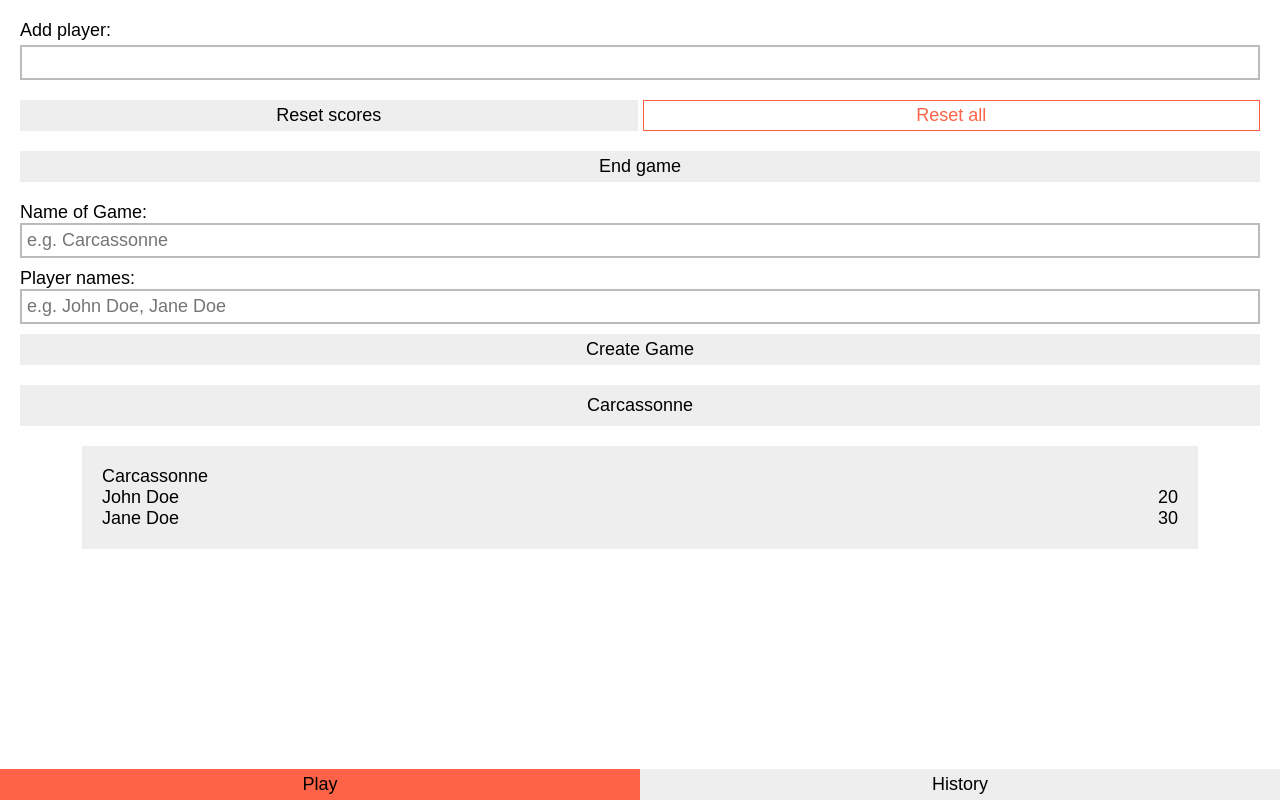
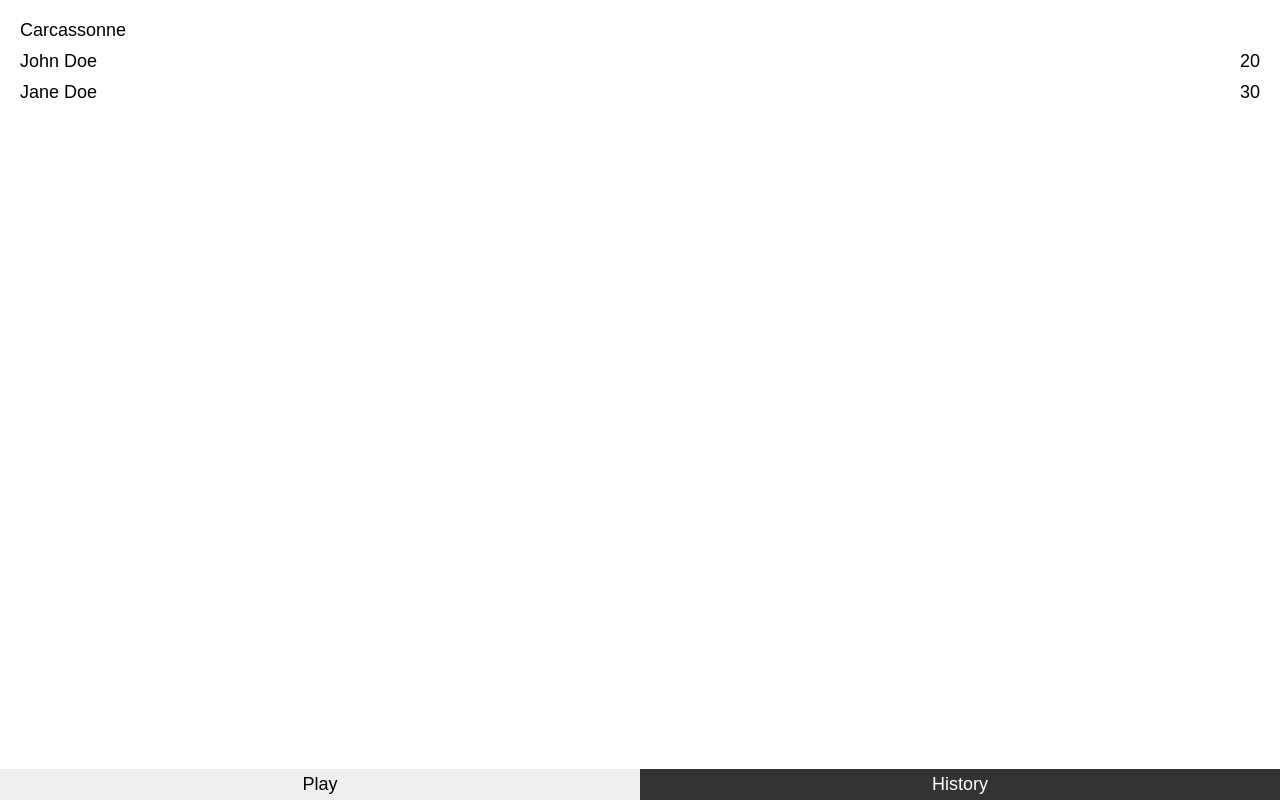
Before and after one commit to VictoriaWika/scorekeeper, a React (Create React App) app: page / in a window 1280 px wide. Both pictures are taken after a click on the button "History". Built offline with nearby package versions, Linux system fonts and the light colour scheme.

Commit message:
Add Navigation functionality + seperate pages

```diff
--- a/src/components/App.js
+++ b/src/components/App.js
@@ -10,9 +10,18 @@
 
 export default function App() {
   const [players, setPlayers] = useState([])
+  const [currentPage, setCurrentPage] = useState('play')
 
   return (
     <StyledApp>
+      {currentPage === 'play' && (
+        <div>
+          <GameForm onCreateGame={data => console.log('onCreateGame', data)} />
+        </div>
+      )}
+      {currentPage === 'game' && (
+        <div>
+          <AppHeader>Carcassonne</AppHeader>
           <PlayerForm onAddPlayer={handleAddPlayer} />
           {players.map(({ name, score }, index) => (
             <Player
@@ -28,9 +37,10 @@
             <ResetButton onClick={resetAll}>Reset all</ResetButton>
           </Buttongrid>
           <Button>End game</Button>
-
-      <GameForm onCreateGame={data => console.log('onCreateGame', data)} />
-      <AppHeader>Carcassonne</AppHeader>
+        </div>
+      )}
+      {currentPage === 'history' && (
+        <div>
           <HistoryEntry
             nameOfGame="Carcassonne"
             players={[
@@ -38,11 +48,12 @@
               { name: 'Jane Doe', score: '30' },
             ]}
           />
-      <Navigation
-        onNavigate={index => console.log(index)}
-        activeIndex={0}
-        pages={['Play', 'History']}
-      />
+        </div>
+      )}
+
+      {(currentPage === 'play' || currentPage === 'history') && (
+        <Navigation currentPage={currentPage} onNavigate={setCurrentPage} />
+      )}
     </StyledApp>
   )
 
@@ -80,6 +91,7 @@
   gap: 20px;
   padding: 20px;
 `
+
 const ResetButton = styled(Button)`
   background: transparent;
   color: tomato;
--- a/src/components/Button.js
+++ b/src/components/Button.js
@@ -2,7 +2,8 @@
 
 export default styled.button`
   padding: 4px;
-  background: ${props => (props.isActive ? 'tomato' : '#eee')};
-  border: 1px solid ${props => (props.isActive ? 'tomato' : '#eee')};
+  background: ${props => (props.isActive ? '#333' : '#eee')};
+  border: 1px solid ${props => (props.isActive ? '#333' : '#eee')};
+  color: ${props => (props.isActive ? 'white' : 'black')};
   font-size: inherit;
 `
--- a/src/components/HistoryEntry.js
+++ b/src/components/HistoryEntry.js
@@ -4,7 +4,6 @@
   return (
     <HistoryWrapper>
       {nameOfGame}
-      <div>
       {players.map((player, index) => (
         <section key={index}>
           <HistoryScores>
@@ -13,17 +12,13 @@
           </HistoryScores>
         </section>
       ))}
-      </div>
     </HistoryWrapper>
   )
 }
 
 const HistoryWrapper = styled.section`
-  background: #eee;
-  width: 90%;
-  margin: 0 auto;
-  padding: 20px;
-  padding-bottom: 20px;
+  display: grid;
+  gap: 10px;
 `
 
 const HistoryScores = styled.div`
--- a/src/components/Navigation.js
+++ b/src/components/Navigation.js
@@ -1,13 +1,19 @@
 import Button from './Button'
 import styled from 'styled-components/macro'
 
-export default function Navigation({ activeIndex, onNavigate }) {
+export default function Navigation({ currentPage, onNavigate }) {
   return (
     <Nav>
-      <Button isActive={activeIndex === 0} onClick={() => onNavigate(0)}>
+      <Button
+        isActive={currentPage === 'play'}
+        onClick={() => onNavigate('play')}
+      >
         Play
       </Button>
-      <Button isActive={activeIndex === 1} onClick={() => onNavigate(1)}>
+      <Button
+        isActive={currentPage === 'history'}
+        onClick={() => onNavigate('history')}
+      >
         History
       </Button>
     </Nav>
```
Lines whose indentation alone changed are shown as unchanged.
